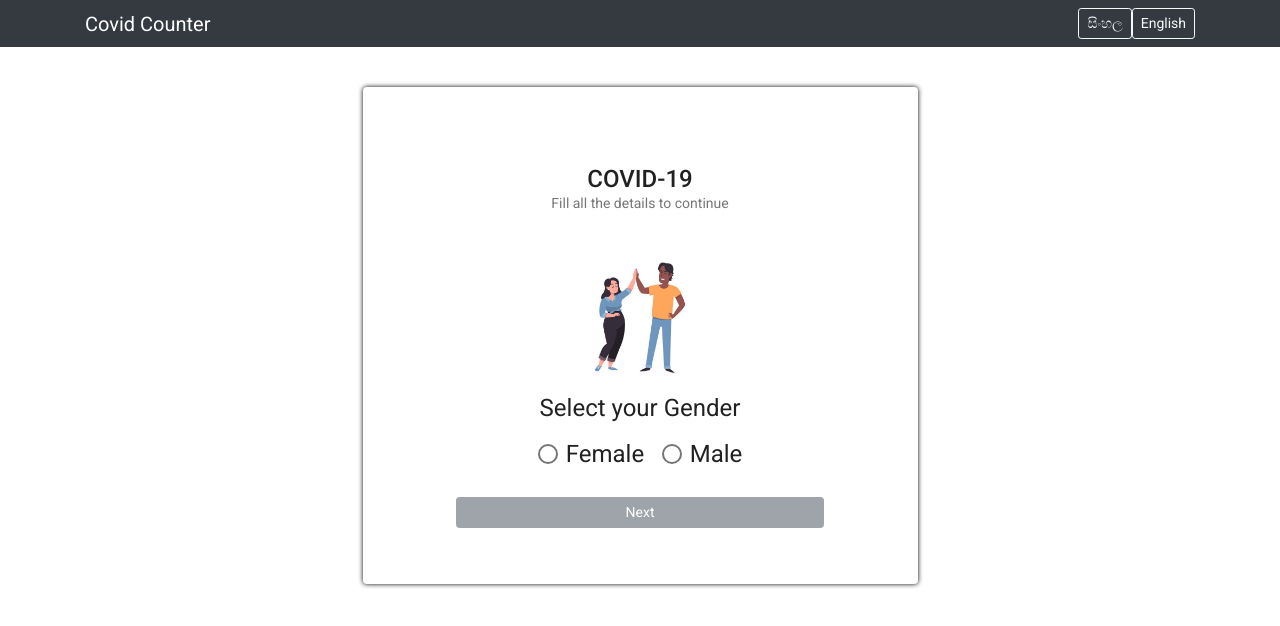
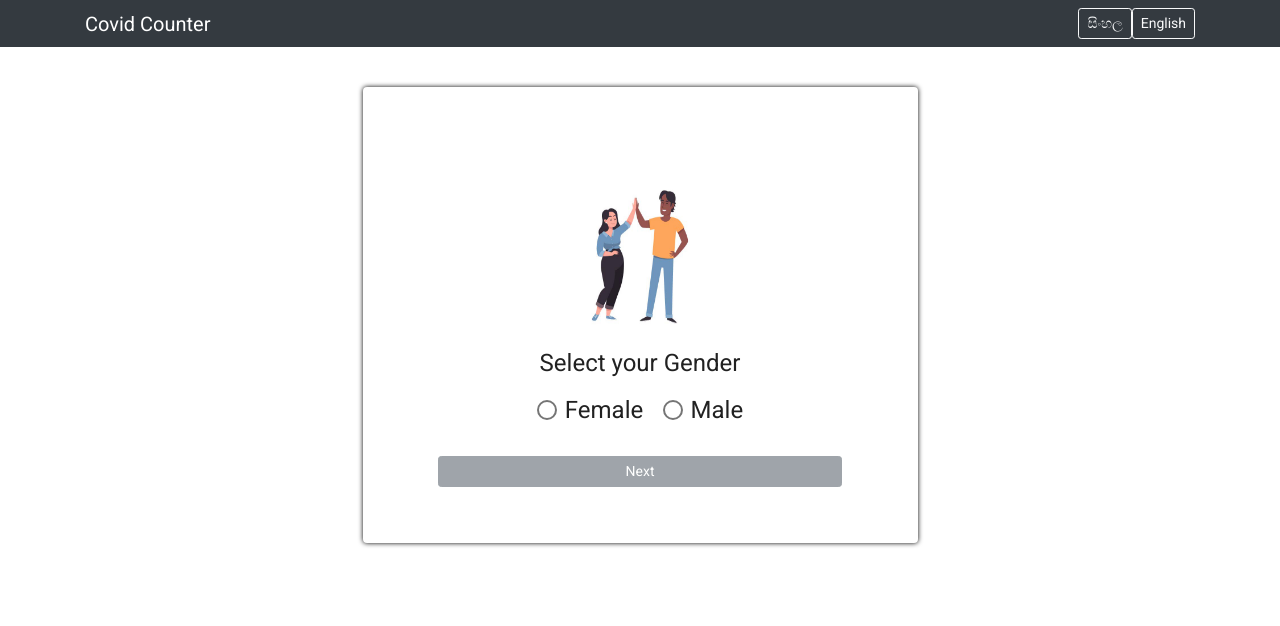
Before and after one commit to sivantha96/covid-counter, an Angular app in the folder frontend/: page /landing in a window 1280 px wide. Shown: the top 626 px of the page. Built offline with nearby package versions, Linux system fonts and the light colour scheme.

Commit message:
change ilustration size

```diff
--- a/frontend/src/app/component/landing/landing.component.css
+++ b/frontend/src/app/component/landing/landing.component.css
@@ -40,7 +40,7 @@
 .form-container {
 
   text-align: center;
-  width: 45%;
+  width: 40%;
   height: 80%;
 
 }
@@ -49,7 +49,7 @@
 
 
   top: 5vh;
-  padding: 3%;
+  padding: 1%;
   /* border-radius: 5px; */
   box-shadow: 0px 0px 5px 0px #000;
   text-align: center;
@@ -88,8 +88,8 @@
 
 .image-container img{
   justify-content: center;
-  height: 10rem;
-  width: 15rem;
+  height: 12rem;
+  width: 16rem;
 }
 
 .header-container{
--- a/frontend/src/app/component/landing/landing.component.html
+++ b/frontend/src/app/component/landing/landing.component.html
@@ -3,8 +3,8 @@
         <mat-card class="col-12 col-md-6 col-sm-6 card-container">
             <div class="justify-content-center">
                 <div class="header-container">
-                    <mat-card-title>COVID-19</mat-card-title>
-                    <mat-card-subtitle>Fill all the details to continue</mat-card-subtitle>
+                    <!-- <mat-card-title>COVID-19</mat-card-title>
+                    <mat-card-subtitle>Fill all the details to continue</mat-card-subtitle> -->
                 </div>
                 <mat-horizontal-stepper linear='true'>
                     <mat-card-content>
@@ -106,9 +106,22 @@
                                 </div>
                                 <mat-form-field class="field-container" style="width:60%">
                                     <label>How many family members in your family?</label>
-                                    <input matInput formControlName="noOfFamily" placeholder="" NumberOnly>
-                                    <mat-error>This field is required</mat-error>
-                                    <mat-hint>enter the number</mat-hint>
+                                    <input  matInput formControlName="noOfFamily"  placeholder="">
+
+                                        <mat-hint>enter a number</mat-hint>
+
+                                        <mat-error *ngIf="dataForm.get('noOfFamily').invalid && (dataForm.get('noOfFamily').dirty || dataForm.get('noOfFamily').touched)  && (dataForm.get('noOfFamily').errors.required)">
+                                            this field is required
+                                        </mat-error>
+                                        <mat-error *ngIf="dataForm.get('noOfFamily').invalid && (dataForm.get('noOfFamily').dirty || dataForm.get('noOfFamily').touched)  && (dataForm.get('noOfFamily').errors.numberOnly)">
+                                            please enter a nummeric value
+                                        </mat-error>
+
+
+
+                                    <!-- <mat-error>This field is required</mat-error> -->
+
+
                                 </mat-form-field>
                                 <mat-card-actions class="button-container">
                                     <button type="button" mat-button matStepperPrevious
@@ -124,7 +137,7 @@
                                     <img src="../../../assets/landing/familyAbroad.jpg" alt="">
                                 </div>
                                 <div class="field-container">
-                                    <label>You or any of your family members recently travelled overseas ?</label>
+                                    <label>You or any of your family member recently travelled overseas ?</label>
                                     <mat-radio-group aria-labelledby="example-radio-group-label"
                                         class="example-radio-group" formControlName="foreignContact">
                                         <mat-radio-button class="example-radio-button" *ngFor="let ans of booleanGroups"
--- a/frontend/src/app/component/landing/landing.component.ts
+++ b/frontend/src/app/component/landing/landing.component.ts
@@ -50,7 +50,7 @@ export class LandingComponent implements OnInit {
   ];
 
   dataForm = new FormGroup({
-    noOfFamily: new FormControl("", Validators.required),
+    noOfFamily: new FormControl("", [Validators.required, this.numberOnly]),
     foreignContact: new FormControl("", Validators.required),
     closeContact: new FormControl("", Validators.required),
     gender: new FormControl("", Validators.required),
@@ -122,11 +122,33 @@ export class LandingComponent implements OnInit {
 
   // numberOnly(control: AbstractControl): {[key:string]:boolean} | null {
   //   const inputString = String.fromCharCode(control.value);
-  //   if (inputString && !String(inputString).match('^[0,9]*$')) {
-
+  //   const regex: RegExp = new RegExp(/^[0-9]+([0-9]*){0,1}$/g)
+  //   if (inputString && !String(inputString).match(regex)) {
+  //     alert(!String(inputString))
   //     return {"chaNotAllowed":true};
   //   }
   //   else
   //   return null
   // }
+
+  numberOnly(event: AbstractControl): {[key:string]:boolean}| null {
+    const inp = event.value ? event.value : event.value;
+    if (isNaN(inp)) {
+      console.log("error cha present")
+      return {notNumbers:true};
+
+    }
+    else{
+      return null;
+    }
+
+  }
+
+
+  // forbiddenNameValidator(nameRe: RegExp): ValidatorFn {
+  //   return (control: AbstractControl): {[key: string]: any} | null => {
+  //     const forbidden = nameRe.test(control.value);
+  //     return forbidden ? {'forbiddenName': {value: control.value}} : null;
+  //   };
+  // }
 }
```
